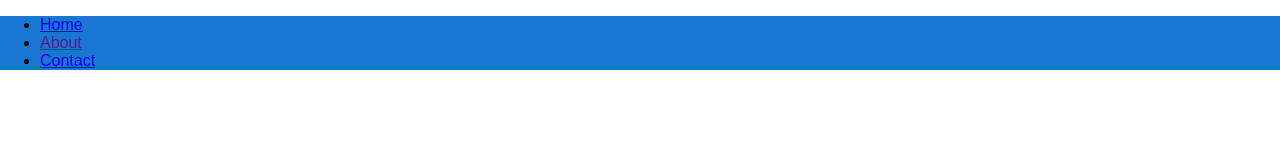
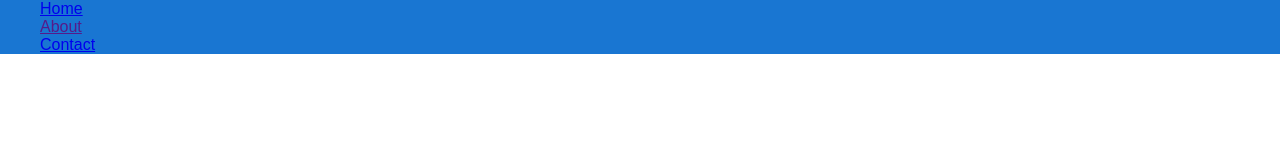
Before and after one commit to tachibana-kande/lean-website, a plain HTML site: page about.html in a window 1280 px wide. Drawn offline with Linux system fonts and the light colour scheme.

Commit message:
Update style.css

```diff
--- a/style.css
+++ b/style.css
@@ -11,3 +11,11 @@ body {
 #navbar {
   background: rgb(25, 118, 210);
 }
+
+#navbar ul {
+  margin:0;
+  color:white;
+}
+#navbar ul li {
+  list-style:none;
+}
```
